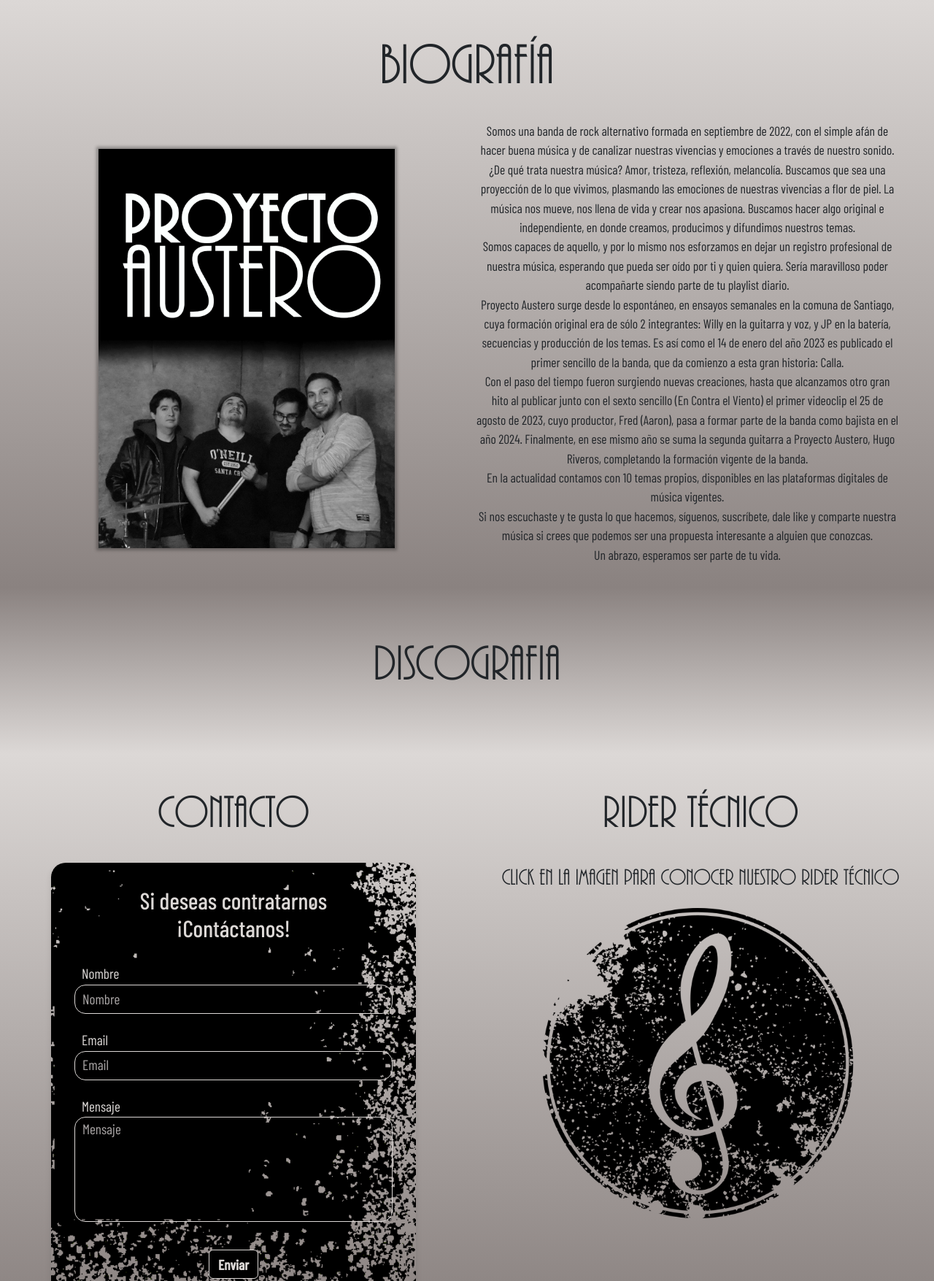
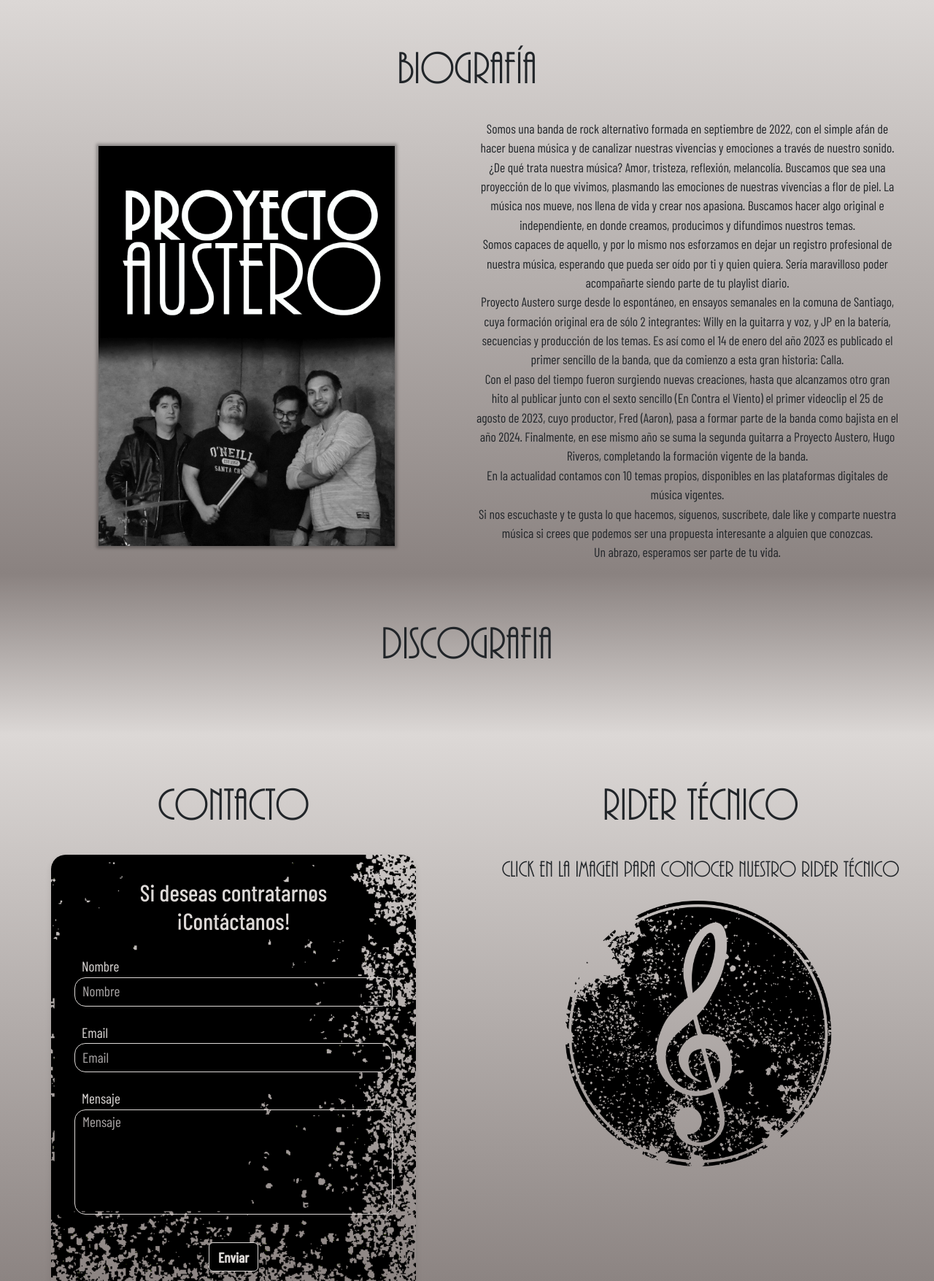
Before and after one commit to gatitosdevs1/web_proyectoaustero, a plain HTML site: page public/index.html in a window 1280 px wide. Shown: the part 802-2557 px from the top of the page at 73% size. Drawn offline with nearby package versions, Linux system fonts and the light colour scheme; no server answers; a web font is replaced by a local one.

Commit message:
Arreglo fondo rrss, espacio entre secciones

```diff
--- a/public/assets/css/style.css
+++ b/public/assets/css/style.css
@@ -155,7 +155,6 @@ body {
   width: 5%;
 }
 
-
 /* Estilos responsivos usando media queries */
 @media (max-width: 768px) {
   .carousel-control-prev,
@@ -195,6 +194,18 @@ body {
 }
 /* //Hero section */
 
+#biografia,
+#discografia,
+#contacto-rider,
+#rrss {
+  padding-top: 3.5rem;
+}
+
+/* Tamaño para todos los títulos */
+h2 {
+  font-size: 4rem;
+}
+
 /* Biography */
 #biografia,
 #contacto-rider {
@@ -208,13 +219,10 @@ body {
   align-items: center;
 }
 .titulo {
-  padding: 1.5rem 0;
-  font-family: "AR BONNIE", sans-serif;
+  padding-bottom: 1.5rem;
   text-align: center;
 }
-#biografia h2 {
-  font-size: 5rem;
-}
+
 #imagen-bio {
   box-shadow: 0px 0px 4px 3px rgba(0, 0, 0, 0.3);
   /* height: 90vh;
@@ -242,13 +250,13 @@ body {
 /* Discografía */
 #discografia {
   background: linear-gradient(to top, #dcd8d6, #8a8280);
+  padding-bottom: 1rem;
 }
 .section-discografia {
   font-family: "AR Bonnie", sans-serif;
   font-weight: normal;
-  font-size: 70px;
   text-align: center;
-  padding: 60px 0;
+  padding-bottom: 3rem;
 }
 
 @media (max-width: 1200px) {
@@ -277,7 +285,7 @@ body {
   text-align: center;
   width: 200px;
   margin: 0 auto;
-  position: relative;  /* Required for positioning icons */
+  position: relative; /* Required for positioning icons */
 }
 
 /* Keep the image size unchanged */
@@ -292,7 +300,7 @@ body {
 /* Info section - Keep the current size */
 .info {
   color: #e1e1e6;
-  margin-bottom: 10px;  /* Extra space to accommodate the action buttons */
+  margin-bottom: 10px; /* Extra space to accommodate the action buttons */
   text-align: left;
 }
 
@@ -301,7 +309,7 @@ body {
   line-height: 1.2;
   margin-bottom: 5px;
   margin-top: 2px;
-  text-align: center;  /* Centered text inside the player card */
+  text-align: center; /* Centered text inside the player card */
 }
 
 /* Action buttons container */
@@ -313,7 +321,7 @@ body {
   position: center;
   bottom: 5px;
   width: 100%;
-  padding: 0 20px;  /* Ensure buttons stay inside the card */
+  padding: 0 20px; /* Ensure buttons stay inside the card */
 }
 
 /* Spotify button (left) */
@@ -332,7 +340,7 @@ body {
   color: #8a8280;
   font-size: 24px;
   cursor: pointer;
-  margin: 0 auto;  /* Ensures centering by default */
+  margin: 0 auto; /* Ensures centering by default */
 }
 
 .play-button:hover {
@@ -384,25 +392,27 @@ body {
 
 /* Smaller buttons on smaller screens */
 @media (max-width: 768px) {
-  .spotify-button, .youtube-button, .play-button {
+  .spotify-button,
+  .youtube-button,
+  .play-button {
     font-size: 12px; /* Adjust button size for smaller screens */
   }
 }
 
 @media (max-width: 480px) {
-  .spotify-button, .youtube-button, .play-button {
+  .spotify-button,
+  .youtube-button,
+  .play-button {
     font-size: 10px; /* Further reduce button size for mobile */
   }
 }
 
-
-
 /* //Discografía */
 
 /* Contacto-Ryder */
-#contacto-rider h2 {
+/* #contacto-rider h2 {
   font-size: 4rem;
-}
+} */
 #contacto-rider .row {
   margin: auto 0;
 }
@@ -494,7 +504,7 @@ textarea:focus {
 } */
 #rider-img {
   margin-top: 1rem;
-  width: 70%;
+  width: 60%;
   height: auto;
 }
 
@@ -578,13 +588,8 @@ textarea:focus {
   background: linear-gradient(to top, #dcd8d6, #8a8280);
 }
 
-.redes h2 {
-  font-size: 4rem;
-  margin-top: 60px;
-  margin-bottom: 30px;
-}
 #rrss-icon-container {
-  padding: 10rem 2rem;
+  padding: 10.5rem 2rem;
   display: flex;
   flex-wrap: wrap;
   justify-content: space-between;
@@ -635,7 +640,7 @@ footer {
   font-family: "Arial", sans-serif;
   font-size: 0.8rem;
   text-align: center;
-  padding-bottom: 1rem;
+  padding: 1rem 0;
 }
 #footer-line {
   margin: 1rem 25%;
--- a/public/index.html
+++ b/public/index.html
@@ -47,7 +47,10 @@
       referrerpolicy="no-referrer"
     ></script>
     <!-- /maria -->
-    <link rel="stylesheet" href="https://cdnjs.cloudflare.com/ajax/libs/font-awesome/6.5.1/css/all.min.css">
+    <link
+      rel="stylesheet"
+      href="https://cdnjs.cloudflare.com/ajax/libs/font-awesome/6.5.1/css/all.min.css"
+    />
     <link rel="stylesheet" href="./assets/css/style.css" />
   </head>
 
@@ -199,7 +202,7 @@
     <!--2 inicio/carousel/logo -->
 
     <!--3 biografia  paulo-->
-    <section id="biografia" class="px-5 py-3">
+    <section id="biografia" class="px-5">
       <h2 class="titulo">BIOGRAFÍA</h2>
       <div class="row">
         <div class="col-lg-6">
@@ -263,13 +266,13 @@
         <div class="row g-4" id="track-cards-container">
           <!-- Player cards will be inserted here -->
         </div>
-
+      </div>
     </section>
 
     <!--4 discografia -->
 
     <!--5 formulario contacto/ridertecnico //paulopaulo -->
-    <section id="contacto-rider" class="py-3">
+    <section id="contacto-rider" class="">
       <div class="row">
         <article class="col-lg-6">
           <h2 class="titulo">CONTACTO</h2>
@@ -353,46 +356,8 @@
     <!--5 formulario contacto/ridertecnicoxs -->
 
     <!--6 sigue nuestras redes sociales -->
-    <!-- <section id="rrss" class="redes bg-rrss container-fluid py-3">
+    <section id="rrss" class="redes bg-rrss container-fluid">
       <div class="row justify-content-center">
-        <!-- <div class="col-10">
-          <h2 class="text-center">SIGUE NUESTRAS REDES SOCIALES</h2>
-
-          <div class="row row-cols-1 row-cols-md-2 g-4 justify-content-center">
-            <div class="col d-flex justify-content-center">
-              <div class="card">
-                <blockquote
-                  class="tiktok-embed"
-                  cite="https://www.tiktok.com/@proyectoausteroba"
-                  data-unique-id="proyectoausteroba"
-                  data-embed-type="creator"
-                  style="max-width: 780px; min-width: 288px"
-                >
-                  <section class="tiktok">
-                    <a
-                      target="_blank"
-                      href="https://www.tiktok.com/@proyectoausteroba?refer=creator_embed"
-                      >@proyectoausteroba</a
-                    >
-                  </section>
-                </blockquote>
-                <script async src="https://www.tiktok.com/embed.js"></script>
-              </div>
-            </div>
-
-            <div class="col d-flex justify-content-center">
-              <div class="card">
-                <iframe
-                  width="320"
-                  height="440"
-                  src="https://www.instagram.com/proyectoaustero/embed/"
-                  frameborder="0"
-                ></iframe>
-              </div>
-            </div>
-          </div>
-        </div> -->
-
         <div class="col-12 mt-5 text-center">
           <h2>SIGUE NUESTRA REDES SOCIALES</h2>
           <div id="rrss-icon-container" class="container">
@@ -429,7 +394,7 @@
           </div>
         </div>
       </div>
-    </section> -->
+    </section>
 
     <!--6 sigue nuestras redes sociales -->
 
@@ -484,51 +449,6 @@
         </span>
       </div>
     </div>
-    <!-- <footer class="footer container-fluid py-3">
-      <div class="d-flex justify-content-between align-items-center">
-        <div>
-          <ul class="list-inline mb-0">
-            <li class="list-inline-item">
-              Maria Salgado
-              <a
-                href="https://www.linkedin.com/in/mariasalgado"
-                target="_blank"
-                class="ms-2"
-              >
-                <i class="fab fa-linkedin"></i>
-              </a>
-            </li>
-            <li class="list-inline-item">|</li>
-            <li class="list-inline-item">
-              Anahenna Sanchez
-              <a
-                href="https://www.linkedin.com/in/anahennasanchez"
-                target="_blank"
-                class="ms-2"
-              >
-                <i class="fab fa-linkedin"></i>
-              </a>
-            </li>
-            <li class="list-inline-item">|</li>
-            <li class="list-inline-item">
-              Paulo Nadales
-              <a
-                href="https://www.linkedin.com/in/paulonadales"
-                target="_blank"
-                class="ms-2"
-              >
-                <i class="fab fa-linkedin"></i>
-              </a>
-            </li>
-          </ul>
-        </div>
-        <div>
-          <p class="mb-0">
-            &copy; 2024 GatitosDevs. Todos los derechos reservados.
-          </p>
-        </div>
-      </div>
-    </footer> -->
 
     <!--7 footer desarrollado por-->
     <span id="back-top" href="" class="fade">
```
Also changed, not shown: public/assets/js/index.js (+24 -24 lines).
